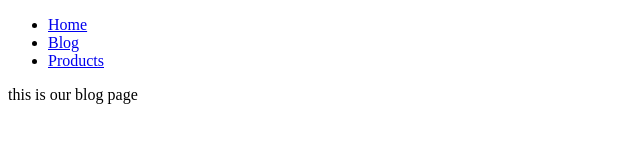
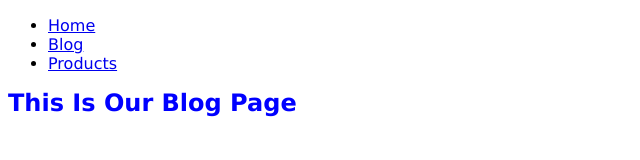
Before and after one commit to TaharaKazuki/gatsby-tutorial, a Gatsby site: page /blog in a window 1280 px wide. Shown: the whole page, without its empty margins (0-640 px from the left). Built offline with nearby package versions, Linux system fonts and the light colour scheme; Gatsby itself is replaced by a stand-in of ours.

Commit message:
[update] add css

```diff
--- a/src/components/Layout.js
+++ b/src/components/Layout.js
@@ -1,6 +1,6 @@
 import React from 'react'
 import Navbar from '../components/Navbar'
-
+import './layout.css'
 
 const Layout = ({children}) => (
   <>
--- /dev/null
+++ b/src/components/blog.css
@@ -0,0 +1,3 @@
+.blog-title {
+  color: blue;
+}
--- /dev/null
+++ b/src/components/layout.css
@@ -0,0 +1,9 @@
+body {
+  font-family: Verdana, Geneva, Tahoma, sans-serif;
+}
+
+h1 {
+  color: red;
+  font-size: 1.5rem;
+  text-transform: capitalize;
+}
--- a/src/pages/blog.js
+++ b/src/pages/blog.js
@@ -1,13 +1,14 @@
 import React, { Component } from 'react'
 import Layout from '../components/Layout'
+import '../components/blog.css'
 
 export default class blog extends Component {
   render() {
     return (
       <Layout>
-        <div>
+        <h1 className="blog-title">
           this is our blog page
-        </div>
+        </h1>
       </Layout>
     )
   }
```
